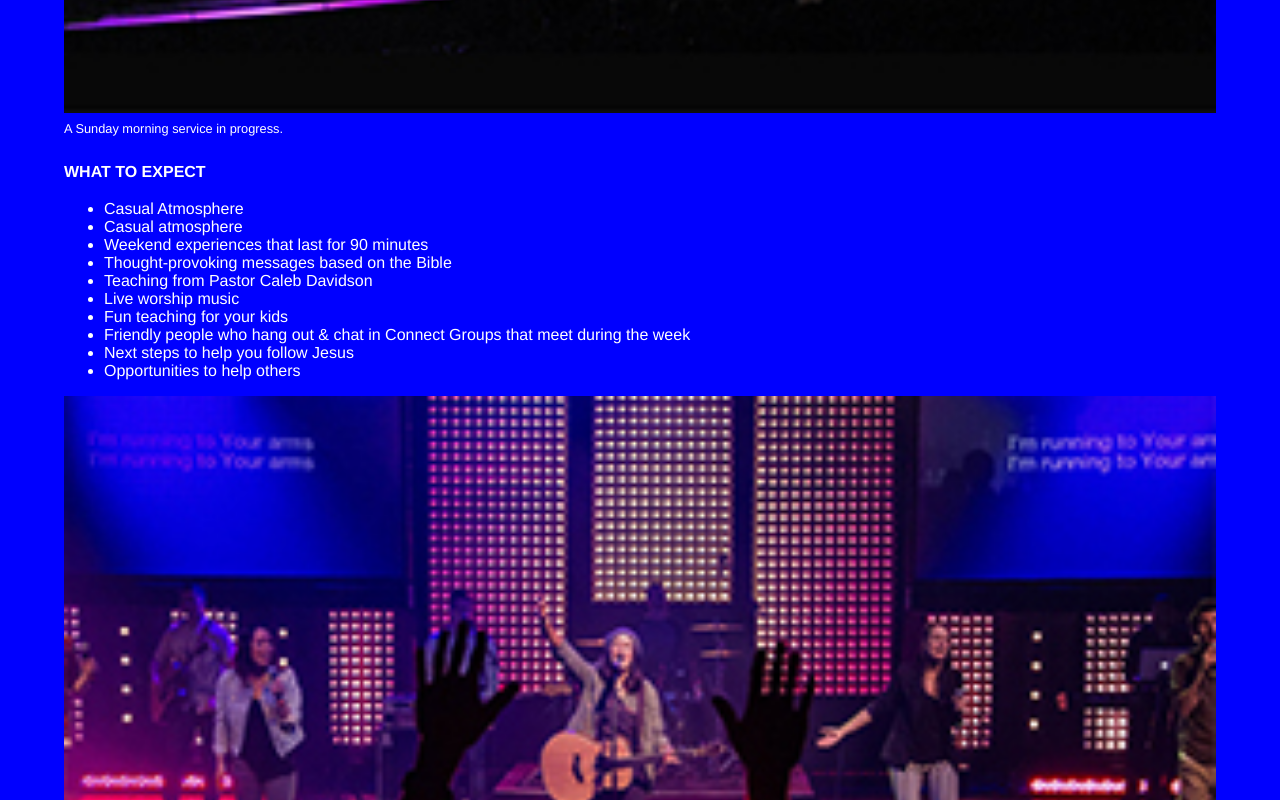
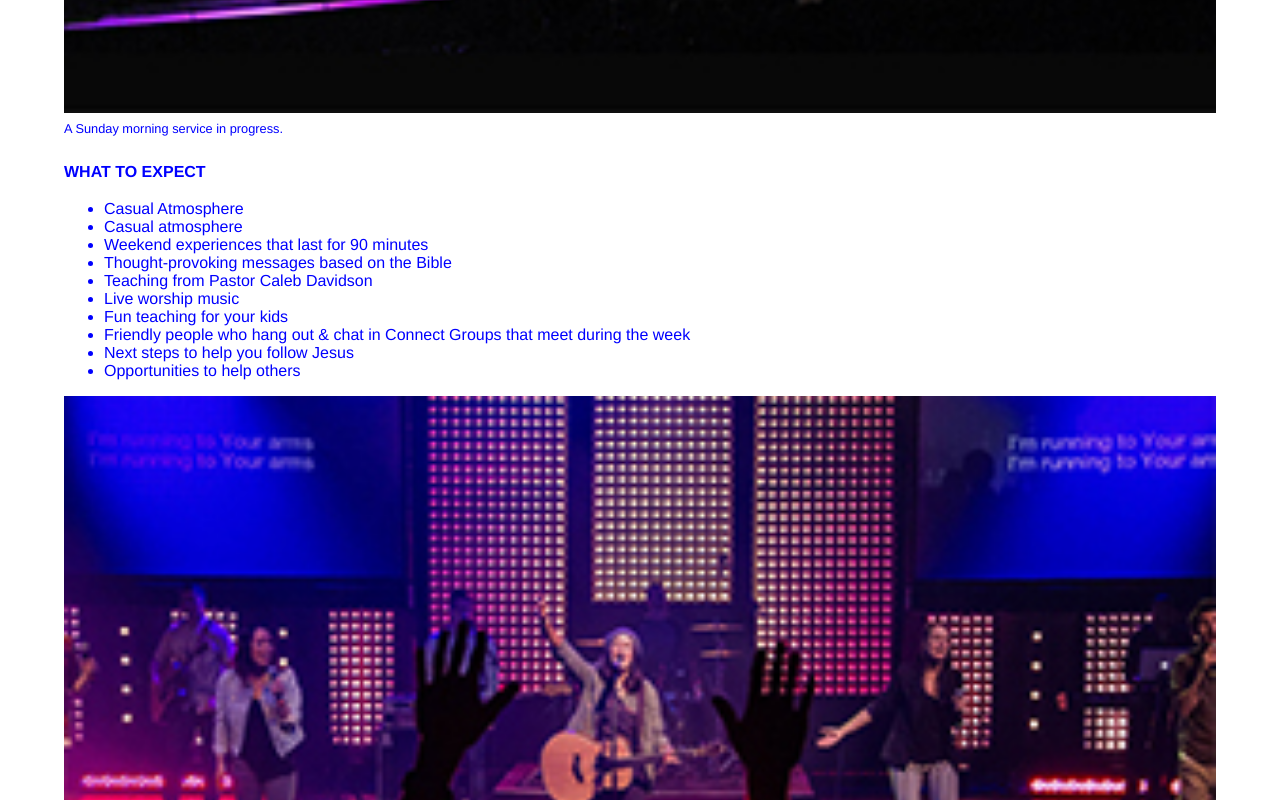
Before and after one commit to sarahadema/activity-boxmodel, a plain HTML site: page index.html in a window 1280 px wide. Shown: the part 1040-1840 px from the top of the page. Drawn offline with Linux system fonts and the light colour scheme.

Commit message:
Updated CSS backgrounds

```diff
--- a/css/general.css
+++ b/css/general.css
@@ -47,7 +47,7 @@ article {
     margin:0;
     padding:0 5%;
     overflow: hidden;
-    background-color: blue;
+    background-color: white;
 
 }
 
@@ -55,7 +55,7 @@ h1{
     margin: 1.5rem 0;
     font-size: 5rem;
     line-height:4.5rem;
-    color: white;
+    color: blue;
 }
 
 h1+p+p {
@@ -65,7 +65,7 @@ h1+p+p {
 p {
     line-height: 1.5rem;
     margin: 0 0 1.5;
-    color: white;
+    color: blue;
 }
 
 figure {
@@ -76,11 +76,11 @@ figure {
 figcaption {
     margin: .5rem 0 0;
     font-size: .8rem;
-    color: white;
+    color: blue;
 }
 
 ul li{
-    color: white;}
+    color: blue;}
 
 footer {
     overflow: hidden;
```
